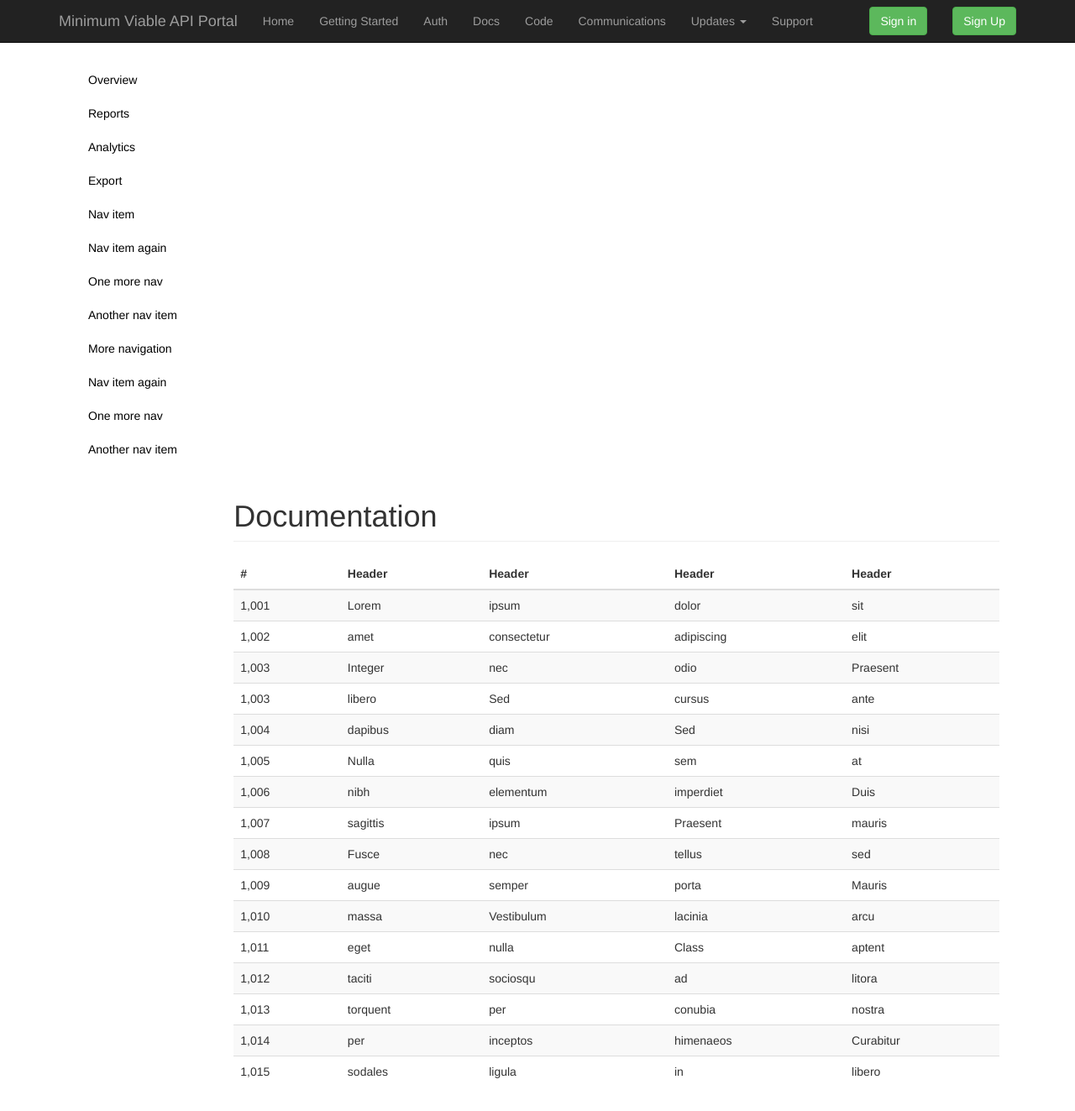
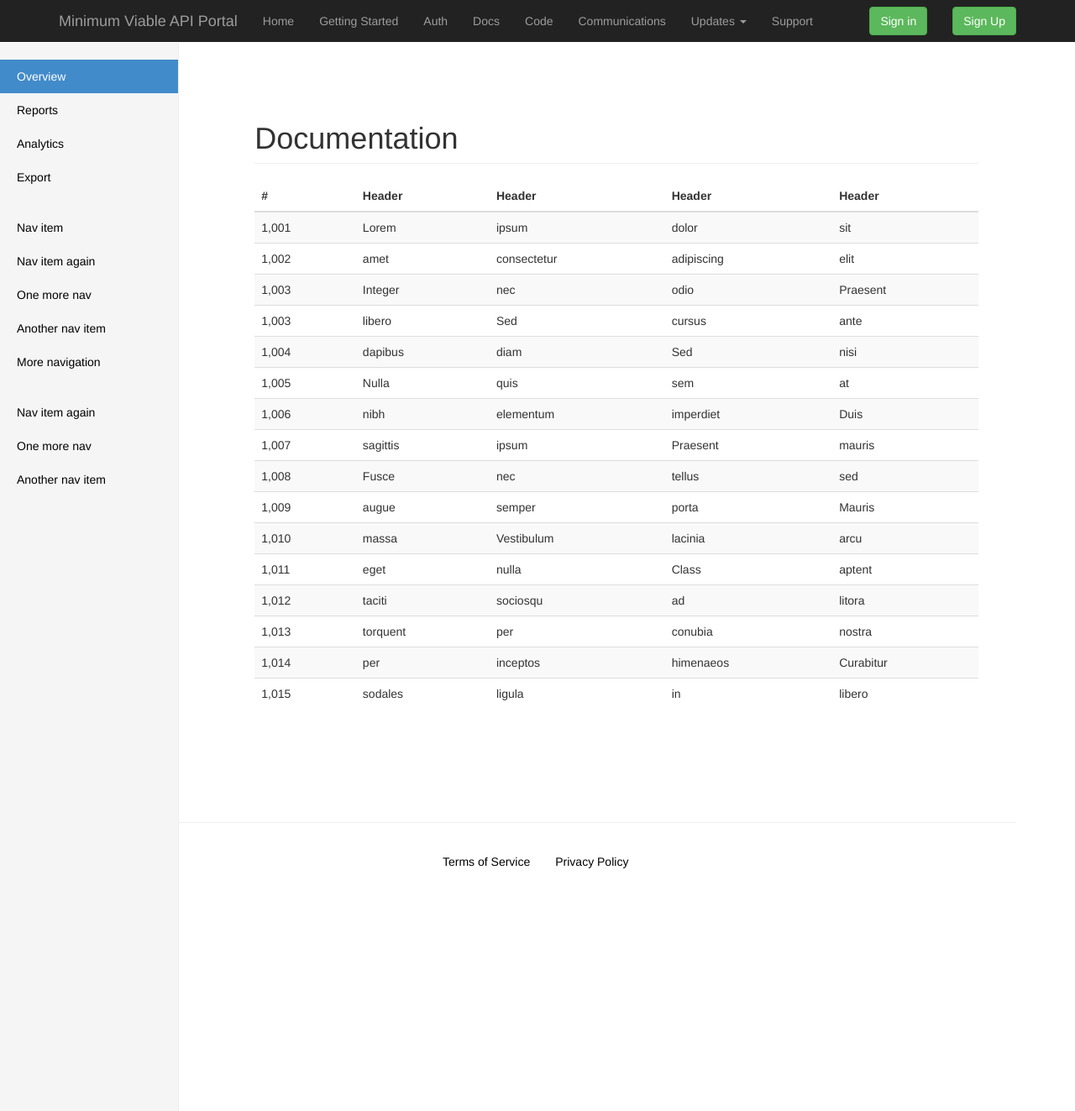
Before and after one commit to api-evangelist/portal-minimum, a Jekyll site: the page built from documentation/index.html, in a window 1280 px wide and 1400 px high. Shown: the top 1323 px of the window at 84% size. Built offline with Jekyll 4.4.1, drawn with Linux system fonts in a browser that asks for light colours.

Commit message:
update css

```diff
--- a/_includes/head.html
+++ b/_includes/head.html
@@ -39,6 +39,112 @@
         margin-bottom: 1px;
     }
 
+    /*
+     * Base structure
+     */
+
+    /* Move down content because we have a fixed navbar that is 50px tall */
+    body {
+      padding-top: 50px;
+    }
+
+
+    /*
+     * Global add-ons
+     */
+
+    .sub-header {
+      padding-bottom: 10px;
+      border-bottom: 1px solid #eee;
+    }
+
+    /*
+     * Top navigation
+     * Hide default border to remove 1px line.
+     */
+    .navbar-fixed-top {
+      border: 0;
+    }
+
+    /*
+     * Sidebar
+     */
+
+    /* Hide for mobile, show later */
+    .sidebar {
+      display: none;
+    }
+    @media (min-width: 768px) {
+      .sidebar {
+        position: fixed;
+        top: 51px;
+        bottom: 0;
+        left: 0;
+        z-index: 1000;
+        display: block;
+        padding: 20px;
+        overflow-x: hidden;
+        overflow-y: auto; /* Scrollable contents if viewport is shorter than content. */
+        background-color: #f5f5f5;
+        border-right: 1px solid #eee;
+      }
+    }
+
+    /* Sidebar navigation */
+    .nav-sidebar {
+      margin-right: -21px; /* 20px padding + 1px border */
+      margin-bottom: 20px;
+      margin-left: -20px;
+    }
+    .nav-sidebar > li > a {
+      padding-right: 20px;
+      padding-left: 20px;
+    }
+    .nav-sidebar > .active > a,
+    .nav-sidebar > .active > a:hover,
+    .nav-sidebar > .active > a:focus {
+      color: #fff;
+      background-color: #428bca;
+    }
+
+
+    /*
+     * Main content
+     */
+
+    .main {
+      padding: 20px;
+    }
+    @media (min-width: 768px) {
+      .main {
+        padding-right: 40px;
+        padding-left: 40px;
+      }
+    }
+    .main .page-header {
+      margin-top: 0;
+    }
+
+
+    /*
+     * Placeholder dashboard ideas
+     */
+
+    .placeholders {
+      margin-bottom: 30px;
+      text-align: center;
+    }
+    .placeholders h4 {
+      margin-bottom: 0;
+    }
+    .placeholder {
+      margin-bottom: 20px;
+    }
+    .placeholder img {
+      display: inline-block;
+      border-radius: 50%;
+    }
+
   </style>
 
 </head>
```
